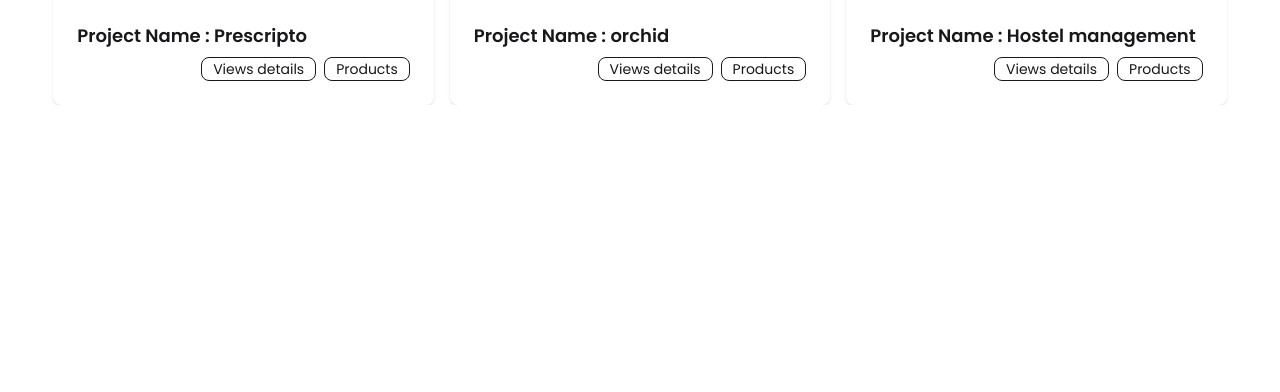
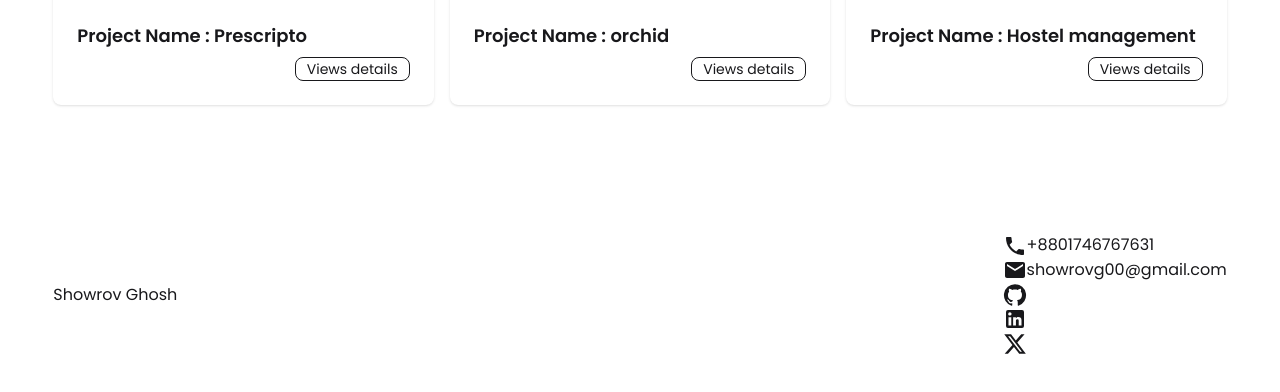
Before and after one commit to showrov4g/portfolio-2nd, a React (Vite) app: page / in a window 1280 px wide. Shown: the part 2179-2571 px from the top of the page. Before the commit the page ends 2284 px from the top, so only its background shows below. Built offline with nearby package versions, Linux system fonts and the light colour scheme.

Commit message:
Contact section making

```diff
--- a/src/App.jsx
+++ b/src/App.jsx
@@ -4,6 +4,7 @@ import Navbar from './Components/Navbar/Navbar';
 import About from './Components/About/About';
 import MyTechStack from './Components/TeachStack/MyTechStack';
 import Projects from './Components/Projects/Projects';
+import Contact from './Components/Contact/Contact';
 
 const App = () => {
   return (
@@ -13,6 +14,7 @@ const App = () => {
       <MyTechStack></MyTechStack>
       <About></About>
       <Projects></Projects>
+      <Contact></Contact>
     </div>
   );
 };
--- /dev/null
+++ b/src/Components/Contact/Contact.jsx
@@ -0,0 +1,38 @@
+import { GitHub, LinkedIn, Mail, Phone, X } from "@mui/icons-material";
+
+const Contact = () => {
+  return (
+    <div className="flex justify-between items-center my-32">
+      <div>Showrov Ghosh</div>
+      <div>
+        <div>
+          <Phone></Phone>+8801746767631
+        </div>
+        <div>
+          <Mail></Mail>showrovg00@gmail.com
+        </div>
+        <div>
+          <ul>
+            <li>
+              <a href="https://github.com/showrov4g">
+                <GitHub></GitHub>
+              </a>
+            </li>
+            <li>
+              <a href="https://www.linkedin.com/in/showrov4g/">
+                <LinkedIn></LinkedIn>
+              </a>
+            </li>
+            <li>
+              <a href="https://x.com/showrov4g">
+                <X></X>
+              </a>
+            </li>
+          </ul>
+        </div>
+      </div>
+    </div>
+  );
+};
+
+export default Contact;
--- a/src/Components/Projects/Projects.jsx
+++ b/src/Components/Projects/Projects.jsx
@@ -5,7 +5,8 @@ const projects = [
   {
     id: 1,
     name: "Prescripto",
-    image: "https://i.ibb.co.com/DHCcdVvm/Screenshot-9-2-2025-112554-serene-crumble-e9ce54-netlify-app.jpg",
+    image:
+      "https://i.ibb.co.com/DHCcdVvm/Screenshot-9-2-2025-112554-serene-crumble-e9ce54-netlify-app.jpg",
     stack: "React, tailwind",
     description:
       "A web application that allows users to manage appointment for doctors",
@@ -29,7 +30,8 @@ const projects = [
   {
     id: 3,
     name: "Hostel management",
-    image: "https://i.ibb.co.com/dswhyCsH/Screenshot-9-2-2025-11296-ssaignment12-web-app.jpg",
+    image:
+      "https://i.ibb.co.com/dswhyCsH/Screenshot-9-2-2025-11296-ssaignment12-web-app.jpg",
     stack: "React js, tailwind, firebase, mongoDb",
     description: "An e-commerce platform with secure payments.",
     liveLink: "https://example.com",
@@ -40,9 +42,12 @@ const projects = [
 ];
 
 const Projects = () => {
-    const [selctProject, setSeletctProject] = useState(null)
+  const [selectProject, setSelectProject] = useState(null);
+
   return (
     <div id="project">
+      {!selectProject ? (
+        <div>
           <div className="flex flex-col text-center items-center justify-center gap-4 my-10">
             <h1 className="text-4xl md:text-5xl lg:text-7xl font-semibold text-[#42446E]">
               Projects
@@ -54,26 +59,49 @@ const Projects = () => {
             {projects.map((item) => (
               <div key={item.id} className="card bg-base-100 shadow-sm">
                 <figure>
-              <img className="h-[300px]"
-                src={item.image}
-                alt="Shoes"
-              />
+                  <img className="h-[300px]" src={item.image} alt="Shoes" />
                 </figure>
                 <div className="card-body">
-              <h2 className="card-title">
-                Project Name : {item.name}
-
-              </h2>
+                  <h2 className="card-title">Project Name : {item.name}</h2>
 
                   <div className="card-actions justify-end">
-                <div className="badge badge-outline">Views details</div>
-                <div className="badge badge-outline">Products</div>
+                    <div
+                      onClick={() => setSelectProject(item)}
+                      className="badge badge-outline cursor-pointer"
+                    >
+                      Views details
+                    </div>
                   </div>
                 </div>
               </div>
             ))}
           </div>
         </div>
+      ) : (
+        <div className="card bg-base-100 shadow-sm">
+          <figure>
+            <img src={selectProject.image} />
+          </figure>
+          <div className="card-body text-xl">
+            <h2 className="card-title text-5xl">Project Name : {selectProject.name}</h2>
+            <p><strong>Description:</strong> {selectProject.description}</p>
+            <p><strong>Teach stack:</strong> {selectProject.stack}</p>
+            <p><strong>Live Link:</strong> <a href={selectProject.liveLink} target="_blank" ><span className="text-green-500">Click here</span></a></p>
+            <p><strong>Github repository:</strong> <a href={selectProject.github} target="_blank"><span className="text-green-500">Click here</span></a></p>
+            <p><strong>Challenges:</strong> {selectProject.challenges}</p>
+            <p><strong>Challenges:</strong> {selectProject.improvements}</p>
+            <div className="card-actions justify-end">
+              <div
+                onClick={() => setSelectProject(null)}
+                className="badge badge-outline cursor-pointer"
+              >
+                Go to home page
+              </div>
+            </div>
+          </div>
+        </div>
+      )}
+    </div>
   );
 };
 
```
Lines whose indentation alone changed are shown as unchanged.
